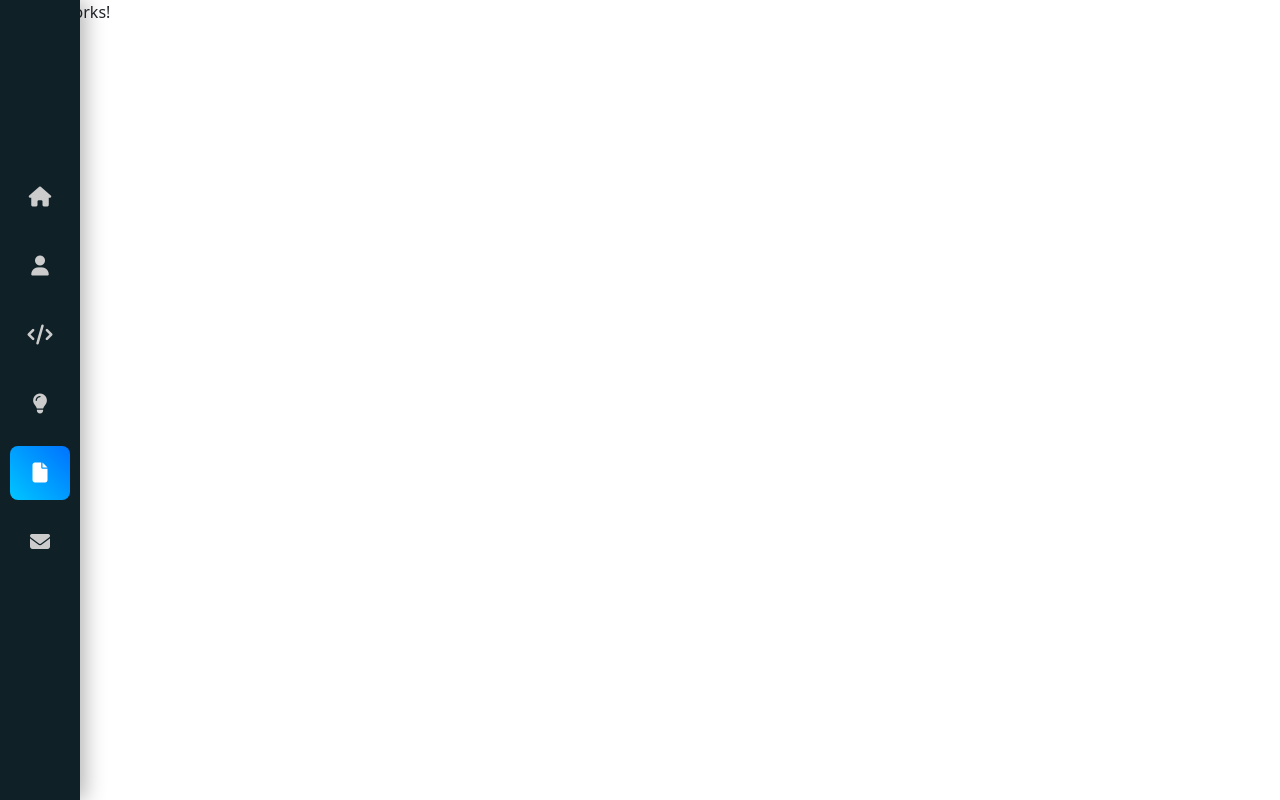
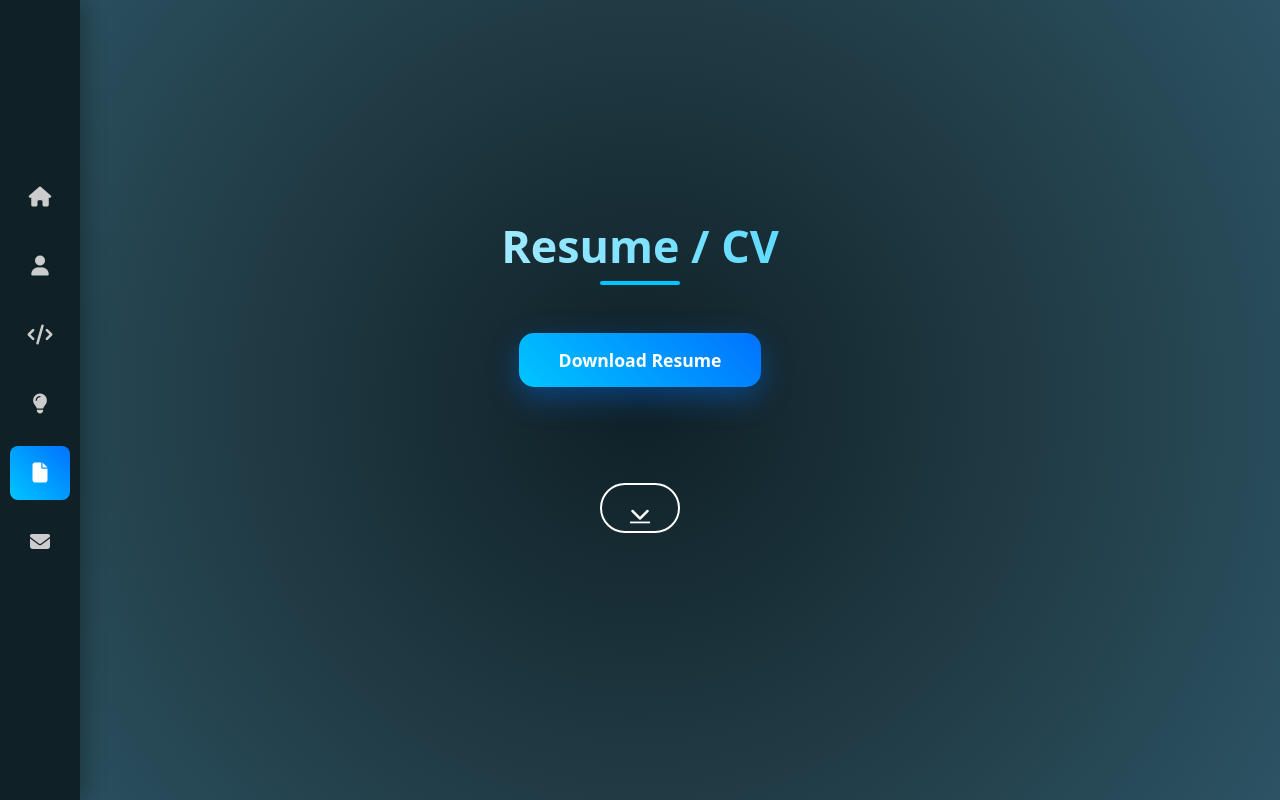
Before and after one commit to 2210alphAroni/RoniPortFolio, an Angular app: page /resume in a window 1280 px wide. Built offline with nearby package versions, Linux system fonts and the light colour scheme.

Commit message:
Resume Page build done

```diff
--- a/src/Pages/resume/resume.css
+++ b/src/Pages/resume/resume.css
@@ -0,0 +1,92 @@
+/* Background Same as About */
+.resume-section {
+  min-height: 100vh;
+  background: radial-gradient(circle at center, #0f2027, #203a43, #2c5364);
+  color: #fff;
+  display: flex;
+  justify-content: center;
+  align-items: center;
+}
+
+/* Title */
+.section-title {
+  font-size: 2.8rem;
+  font-weight: 800;
+  background: linear-gradient(90deg, #ffffff, #00c6ff);
+  -webkit-background-clip: text;
+  -webkit-text-fill-color: transparent;
+}
+
+.title-line {
+  width: 80px;
+  height: 4px;
+  background: #00c6ff;
+  border-radius: 5px;
+}
+
+/* Download Button */
+.download-btn {
+  display: inline-block;
+  padding: 14px 40px;
+  font-size: 1.1rem;
+  font-weight: 600;
+  border-radius: 15px;
+  background: linear-gradient(45deg, #00c6ff, #0072ff);
+  color: #fff;
+  text-decoration: none;
+  transition: 0.4s ease;
+  box-shadow: 0 10px 30px rgba(0, 114, 255, 0.4);
+}
+
+.download-btn:hover {
+  transform: translateY(-5px);
+  box-shadow: 0 15px 40px rgba(0, 198, 255, 0.6);
+}
+
+
+/* Scroll Button Wrapper */
+.scroll-btn-wrapper {
+  display: flex;
+  justify-content: center;
+  margin-top: 60px;
+}
+
+/* Oval Button */
+.scroll-btn {
+  width: 80px;
+  height: 50px;
+  border: 2px solid #fff;
+  border-radius: 50px;
+  display: flex;
+  align-items: center;
+  justify-content: center;
+  color: #fff;
+  font-size: 20px;
+  transition: 0.4s ease;
+  position: relative;
+  overflow: hidden;
+}
+
+/* Hover Effect */
+.scroll-btn:hover {
+  background: #00c6ff;
+  border-color: #00c6ff;
+  color: #000;
+  transform: translateY(-5px);
+  box-shadow: 0 10px 25px rgba(0, 198, 255, 0.5);
+}
+
+/* Arrow Animation */
+.scroll-btn i {
+  animation: bounce 1.5s infinite;
+}
+
+/* Bounce Animation */
+@keyframes bounce {
+  0%, 100% {
+    transform: translateY(0);
+  }
+  50% {
+    transform: translateY(6px);
+  }
+}
--- a/src/Pages/resume/resume.html
+++ b/src/Pages/resume/resume.html
@@ -1 +1,19 @@
-<p>resume works!</p>
+<section class="resume-section d-flex align-items-center">
+    <div class="container text-center">
+
+        <h2 class="section-title">Resume / CV</h2>
+        <div class="title-line mx-auto mb-5"></div>
+
+        <a href="https://drive.google.com/file/d/1VRDupTIUbwzScO6hHTmYGW2c_kD6EdxC/view?usp=drive_link" target="_blank" rel="noopener noreferrer"
+            download
+            class="download-btn">
+            Download Resume
+        </a>
+
+        <div class="scroll-btn-wrapper mt-5 py-5">
+            <a routerLink="/contact" class="scroll-btn">
+                <i class="fas fa-chevron-down"></i>
+            </a>
+        </div>
+    </div>
+</section>
```
Also changed, not shown: src/Pages/resume/resume.ts (+5 -4 lines), 1 other file (tests, documents, lock files or other folders).
